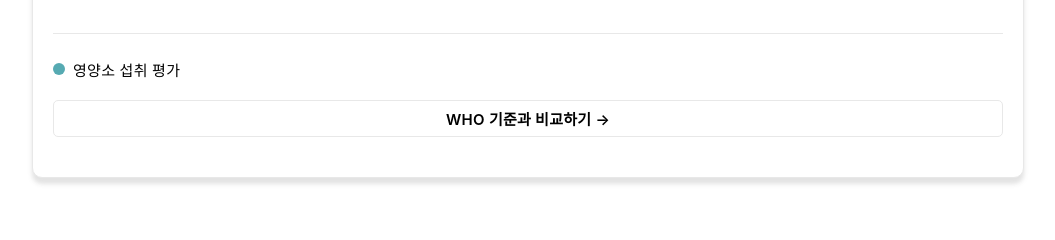
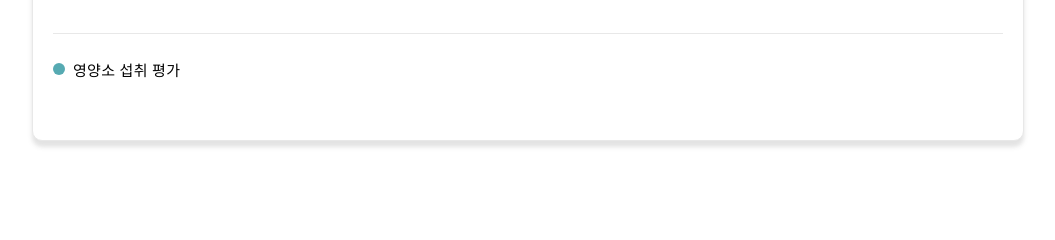
Before and after one commit to pirogramming/Healthtant, a Django app: template templates/analysis/analysis_main.html in a window 1280 px wide. Shown: the part 1791-2031 px from the top of the page, without its empty margins (112-1167 px from the left). Run offline with Django 5.2, Linux system fonts and the light colour scheme; the template is opened without the code that fills it, so the values that code supplies are empty; some web fonts are replaced.

Commit message:
refactor : WHO 기준 버튼 삭제

```diff
--- a/templates/analysis/analysis_main.html
+++ b/templates/analysis/analysis_main.html
@@ -198,11 +198,11 @@
       {% endfor %}
     </div>
 
-    <div class="button-group">
+    {% comment %} <div class="button-group">
       <a class="btn-secondary" href="/analysis/nutrients/?start_date={{ start_date }}&end_date={{ end_date }}">
         WHO 기준과 비교하기 →
       </a>
-    </div>
+    </div> {% endcomment %}
   </section>
 </div>
 {% endblock %}
```
